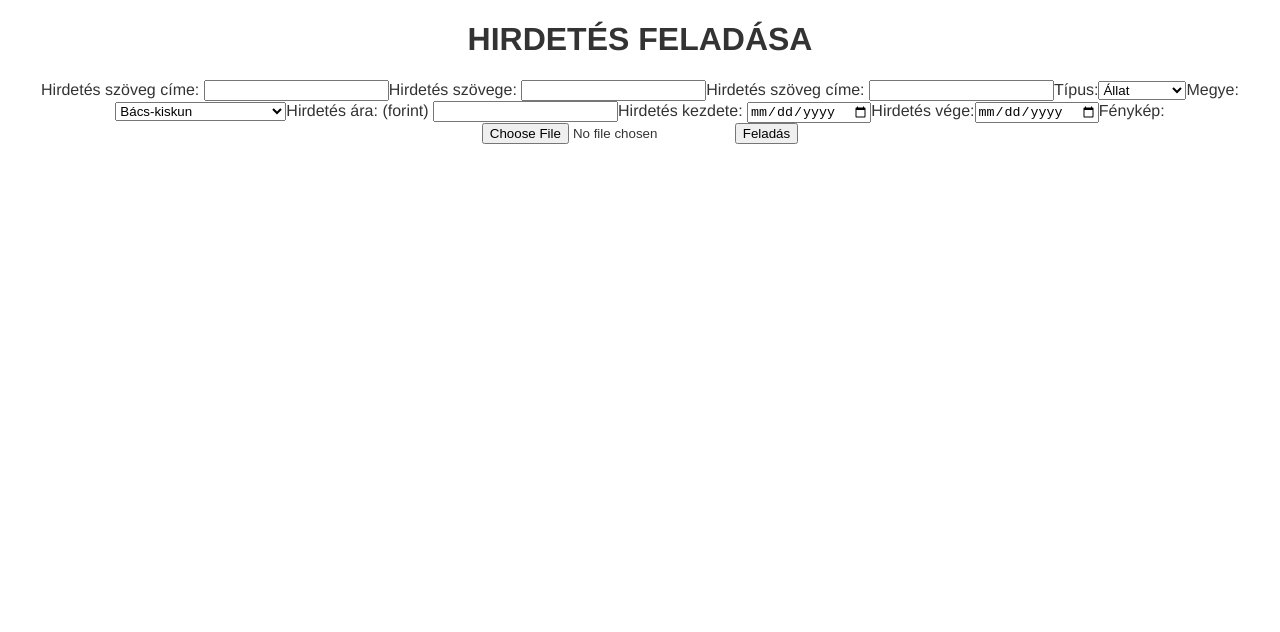
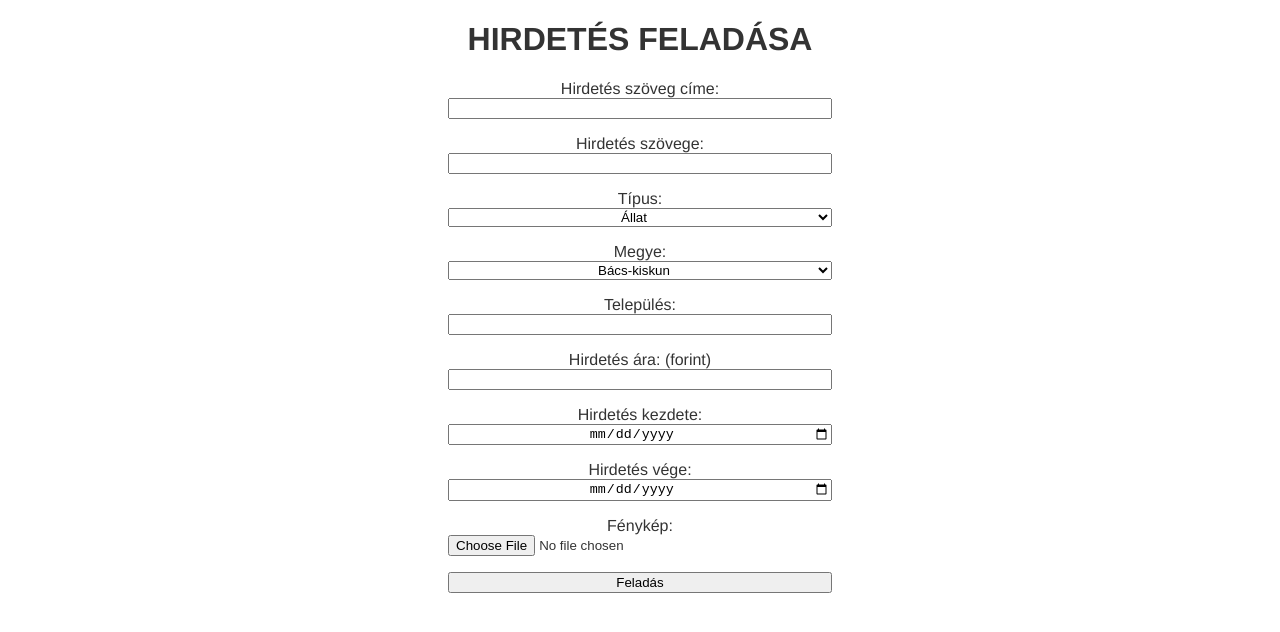
Before and after one commit to maryn1421/boerderij-frontend, a React (Create React App) app: page /market/new in a window 1280 px wide. Shown: the top 632 px of the page. Built offline with nearby package versions, Linux system fonts and the light colour scheme.

Commit message:
added image uploading

```diff
--- a/src/pages/marketPage/marketNewSale/NewSale.js
+++ b/src/pages/marketPage/marketNewSale/NewSale.js
@@ -1,26 +1,79 @@
 import React from "react";
+import './newSale.css'
+import {useCookies} from "react-cookie";
+import axios from "axios";
+import {API_BASE_URL} from "../../../constants";
+
+const NewSale = () => {
+    const [cookies, setCookies] = useCookies("user");
 
 
-const NewSale = () => {
+    const submitNewSale = (e) => {
+        e.preventDefault()
+        const data = {
+            title: document.getElementById("title").value,
+            description: document.getElementById("description").value,
+            type: document.getElementById("type").value,
+            province: document.getElementById("province").value,
+            city: document.getElementById("city").value,
+            price: document.getElementById("price").value,
+            startDate: document.getElementById("start-date").value,
+            endDate: document.getElementById("end-date").value,
+            userId: cookies.user.id
+        }
+
+        addNewSale(data).then(resp => {
+            if (resp.status === 201) {
+                if (resp.id) {
+                    let formData = new FormData();
+                    formData.append("file", e.target.image.files[0]);
+                    addImageToSale(formData, resp.id)
+                }
+            }
+
+
+        })
+    }
+
+
+    const addImageToSale = async (data, id) => {
+        try {
+            const response = await axios.post(API_BASE_URL + "/market/add/image/" + id, data, {headers: {"Content-Type": "multipart/form-data"}})
+            return response.data
+        } catch (e) {
+            console.log(e)
+
+        }
+    }
+
+
+    const addNewSale = async (data) => {
+        try {
+            const resp = await axios.post(API_BASE_URL + "/market/add", data)
+            return resp.data;
+        } catch (e) {
+            console.log(e)
+
+        }
+    }
+
 
     return <div className="newSale__main">
         <h1>HIRDETÉS FELADÁSA</h1>
         <div className="newSale__formContainer">
-            <form>
+            <form onSubmit={submitNewSale}>
                 <label>Hirdetés szöveg címe: </label>
-                <input type="text" name={"title"} required={"required"}/>
+                <input type="text" name={"title"} id={"title"} required={"required"}/>
 
                 <label>Hirdetés szövege: </label>
-                <input type="text" name={"description"} required={"required"}/>
+                <input type="text" name={"description"} id={"description"} required={"required"}/>
 
-                <label>Hirdetés szöveg címe: </label>
-                <input type="text" name={"title"} required={"required"}/>
 
                 <label>Típus:</label>
                 <select name="type" id="type">
-                    <option value="animal">Állat</option>
-                    <option value="food">Takarmány</option>
-                    <option value="product">Termék</option>
+                    <option value="ANIMAL">Állat</option>
+                    <option value="FOOD">Takarmány</option>
+                    <option value="PRODUCT">Termék</option>
                 </select>
                 <label>Megye:</label>
                 <select name="province" id="province">
@@ -46,20 +99,20 @@ const NewSale = () => {
                     <option value="Zala">Zala</option>
                 </select>
 
+                <label>Település:</label>
+                <input type="text" name={"city"} id={"city"} required={"required"}/>
 
                 <label>Hirdetés ára: (forint) </label>
-                <input type="number" name={"price"} required={"required"}/>
+                <input type="number" id={"price"} name={"price"} required={"required"}/>
 
-                 <label>Hirdetés kezdete: </label>
-                <input type="date" name={"price"} required={"required"}/>
+                <label>Hirdetés kezdete: </label>
+                <input type="date" name={"price"} id={"start-date"} required={"required"}/>
 
-                 <label>Hirdetés vége:</label>
-                <input type="date" name={"price"} required={"required"}/>
-
+                <label>Hirdetés vége:</label>
+                <input type="date" name={"price"} id={"end-date"} required={"required"}/>
 
                 <label>Fénykép: </label>
-                <input type="file" name={"title"} required={"required"}/>
-
+                <input type="file" name={"image"} id={"image"} required={"required"}/>
 
                 <button type={"submit"}>Feladás</button>
             </form>
--- /dev/null
+++ b/src/pages/marketPage/marketNewSale/newSale.css
@@ -0,0 +1,19 @@
+.newSale__formContainer form {
+    display: grid;
+    margin-left: auto;
+    margin-right: auto;
+}
+
+.newSale__formContainer input, select, option{
+    width: 30vw;
+    margin-bottom: 2vh;
+    text-align: center;
+    margin-right: auto;
+    margin-left: auto;
+}
+
+.newSale__formContainer button {
+    width: 30vw;
+    margin-right: auto;
+    margin-left: auto;
+}
```
